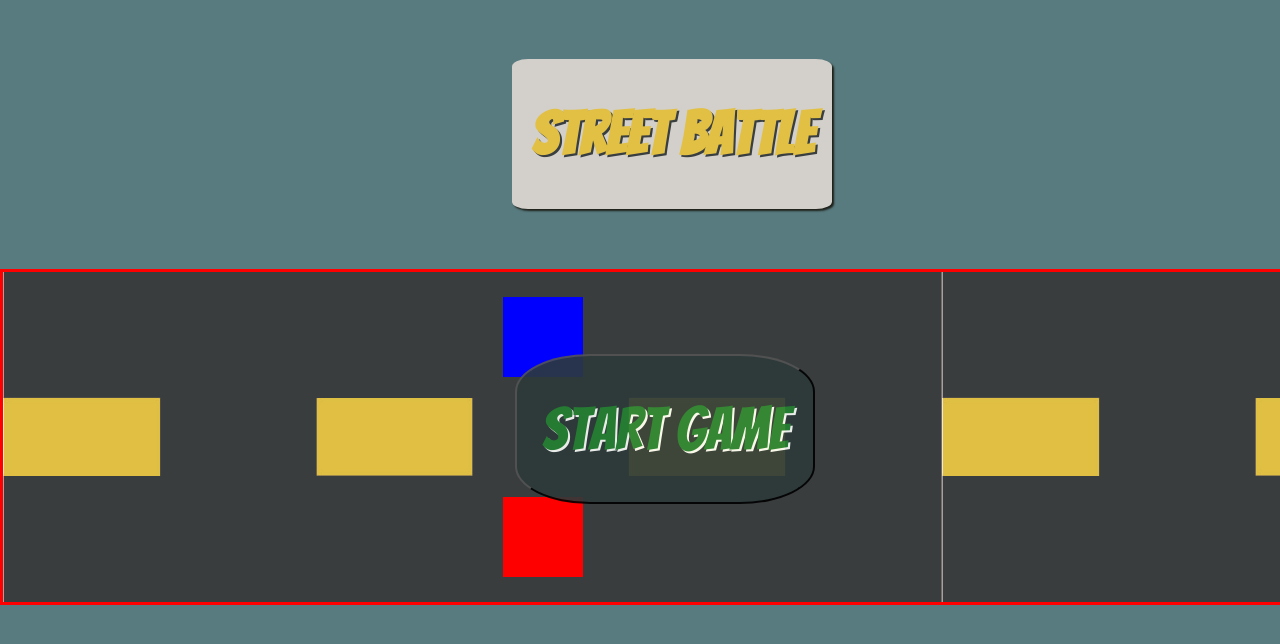
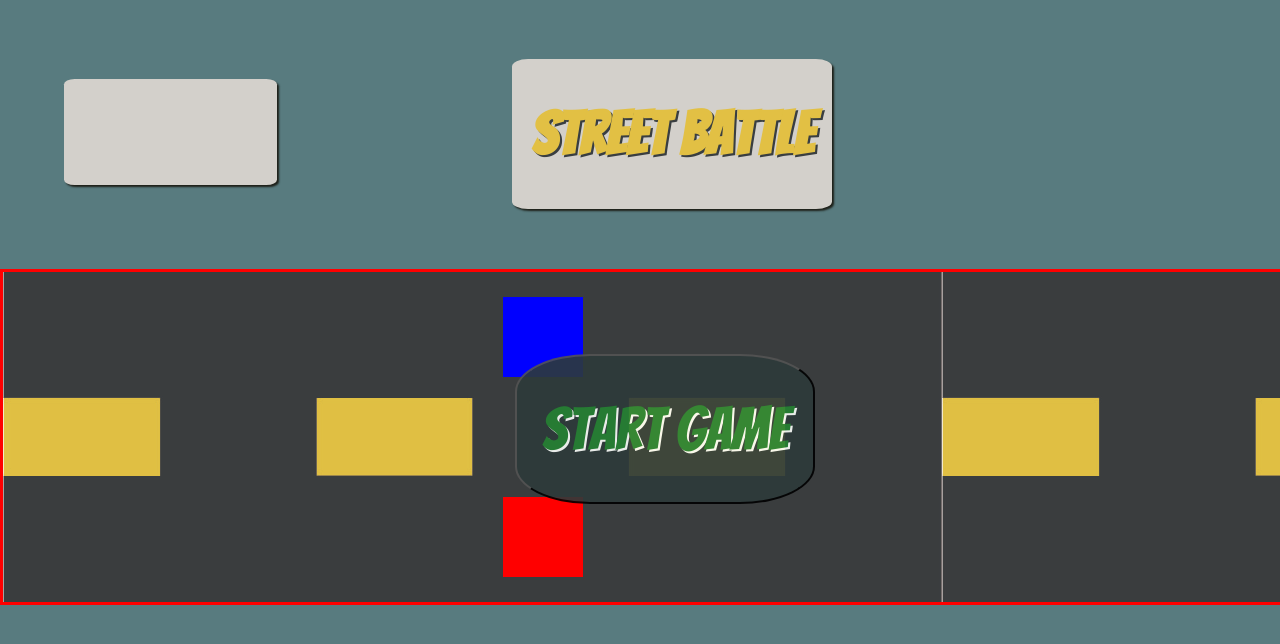
Before and after one commit to amadi5892/Space_Battle, a plain HTML site: page index.html in a window 1280 px wide. Drawn offline with nearby package versions, Linux system fonts and the light colour scheme.

Commit message:
Placed display box for Gear Display

```diff
--- a/app.js
+++ b/app.js
@@ -11,10 +11,15 @@ $(function () {
     var result = '';
 
 
+// The title will fade out when the 'Start Game' button is hit
+    $(".start").click(function() {
+        $(".title").fadeOut("slow", function() {
+        });
+    });
+
 // When the button is clicked it will fade out
     $(".start").click(function () {
         $(".start").fadeOut("slow", function () {
-            // Animation complete.
         });
     });
 
--- a/index.html
+++ b/index.html
@@ -11,6 +11,7 @@
     <!-- Container for top displays -->
 <div class="container">
     <h1 class="title">Street Battle</h1>
+    <h3 class="gear"></h3>
     <h3 class="prompt"></h3>
 
 </div>
--- a/style.css
+++ b/style.css
@@ -68,6 +68,7 @@ body {
     z-index: 2;
 }
 
+/* Title Display */
 .title {
     position: absolute;
     display: flex;
@@ -84,3 +85,21 @@ body {
     box-shadow: 2px 2px 2px #1E2019;
     border-radius: 5%;
 }
+
+/* MPH Display */
+.gear {
+    position: absolute;
+    display: flex;
+    width: 213px;
+    height: 106px;
+    justify-content: center;
+    align-items: center;
+    background-color: #D3D0CB;
+    font-family: 'Bangers', cursive;
+    font-size: 60px;
+    color: #E2C044;
+    text-shadow: 2px 2px #393E41;
+    left: 5%;
+    box-shadow: 2px 2px 2px #1E2019;
+    border-radius: 5%;
+}
```
